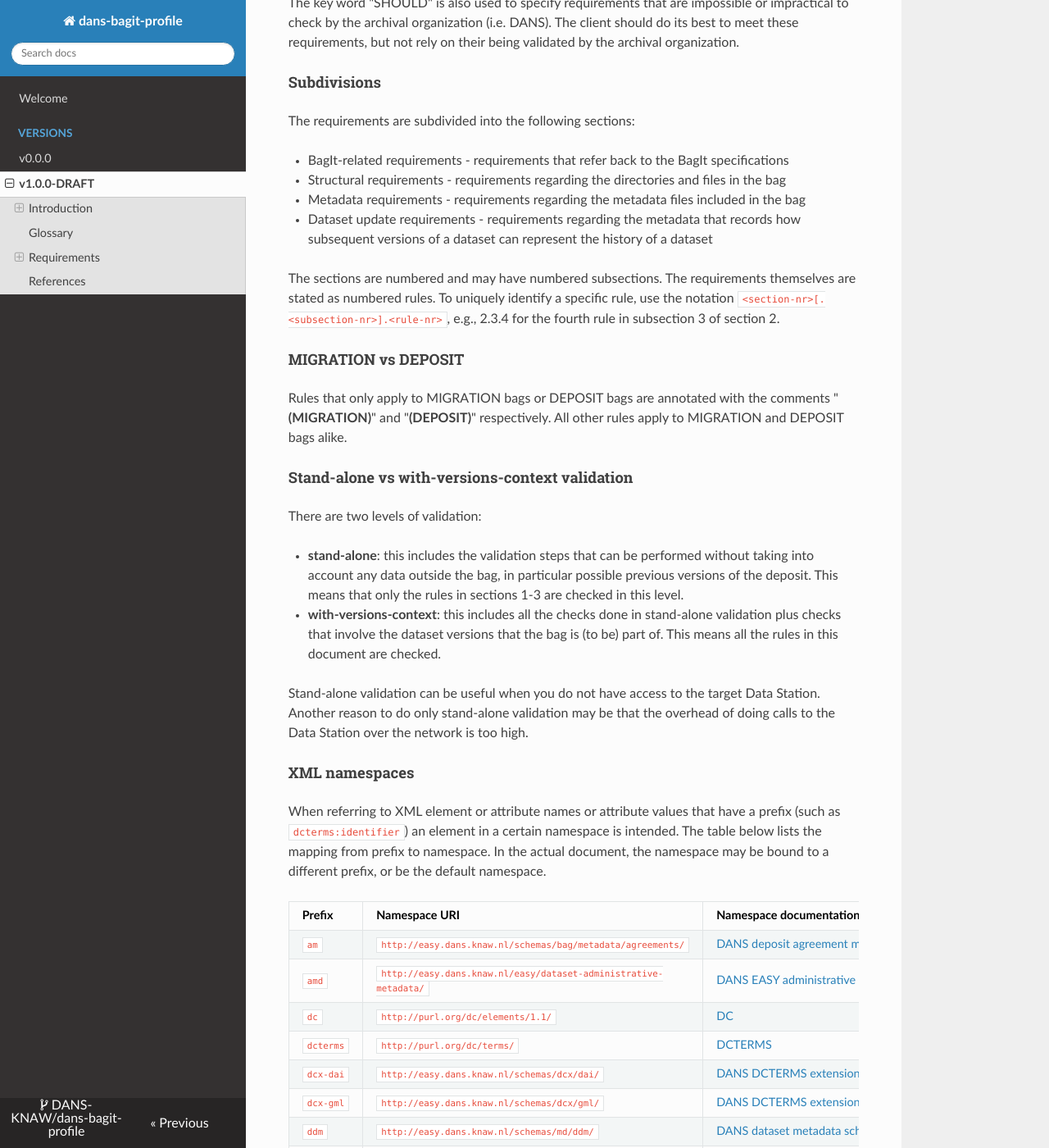
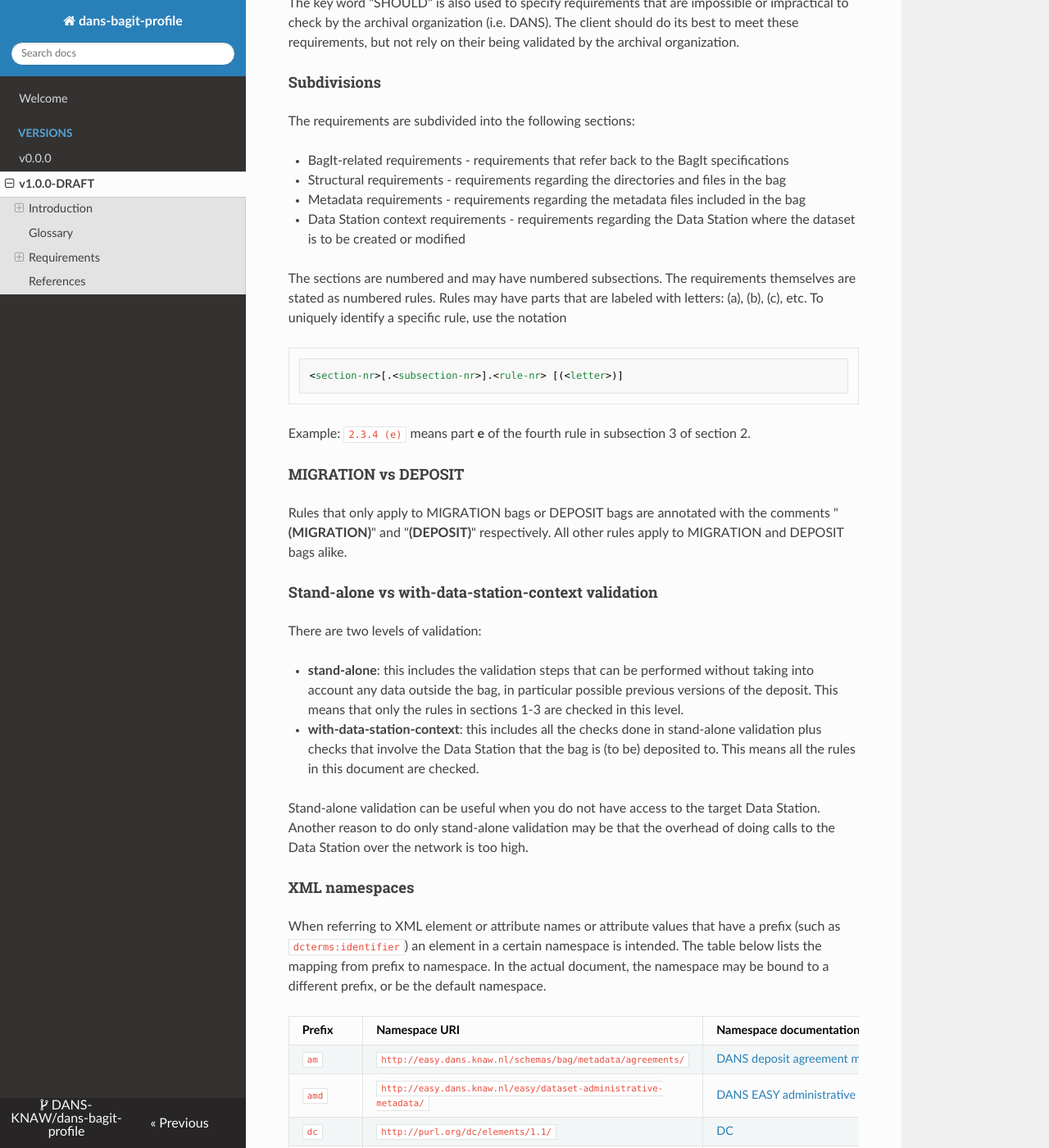
Before and after one commit to aliassheikh/dans-bagit-profile, an MkDocs documentation site: the page built from docs/versions/1.0.0.md, in a window 1280 px wide and 1400 px high, scrolled down 904 px. Shown: the whole window at 82% size. Built offline with MkDocs 1.6.1, drawn with Linux system fonts in a browser that asks for light colours; nearby versions of some CDN libraries; some of the changed text lies outside the part shown.

Commit message:
DD-1041 Fine-tuning (#29)
* Corrections

* Restored errors caused by formatter

* DD-1041. Improvements and proposed amendments

* Update docs/versions/1.0.0.md

Co-authored-by: lindareijnhoudt <linda.reijnhoudt@dans.knaw.nl>

* Processed review comments

Co-authored-by: lindareijnhoudt <linda.reijnhoudt@dans.knaw.nl>

````diff
--- a/docs/versions/1.0.0.md
+++ b/docs/versions/1.0.0.md
@@ -41,28 +41,32 @@
 * BagIt-related requirements - requirements that refer back to the BagIt specifications
 * Structural requirements - requirements regarding the directories and files in the bag
 * Metadata requirements - requirements regarding the metadata files included in the bag
-* Dataset update requirements - requirements regarding the metadata that records how subsequent versions of a dataset
-  can represent the history of a dataset
+* Data Station context requirements - requirements regarding the Data Station where the dataset is to be created or modified
 
 The sections are numbered and may have numbered subsections. The requirements themselves are stated as numbered rules.
-To uniquely identify a specific rule, use the notation `<section-nr>[.<subsection-nr>].<rule-nr>`, e.g., 2.3.4 for the
-fourth rule in subsection 3 of section 2.
+Rules may have parts that are labeled with letters: (a), (b), (c), etc. To uniquely identify a specific rule, use the
+notation
 
+```
+<section-nr>[.<subsection-nr>].<rule-nr> [(<letter>)]
+```
+
+Example: `2.3.4 (e)` means part **e** of the fourth rule in subsection 3 of section 2.
 
 #### MIGRATION vs DEPOSIT
 
 Rules that only apply to MIGRATION bags or DEPOSIT bags are annotated with the comments "**(MIGRATION)**" and "**(DEPOSIT)**"
 respectively. All other rules apply to MIGRATION and DEPOSIT bags alike.
 
-#### Stand-alone vs with-versions-context validation
+#### Stand-alone vs with-data-station-context validation
 
 There are two levels of validation:
 
 * **stand-alone**: this includes the validation steps that can be performed without taking into account any data outside
-  the bag, in particular possible previous versions of the deposit. This means that only the rules in sections 1-3
-  are checked in this level.
-* **with-versions-context**: this includes all the checks done in stand-alone validation plus checks that involve the
-  dataset versions that the bag is (to be) part of. This means all the rules in this document are checked.
+  the bag, in particular possible previous versions of the deposit. This means that only the rules in sections 1-3 are
+  checked in this level.
+* **with-data-station-context**: this includes all the checks done in stand-alone validation plus checks that involve the
+  Data Station that the bag is (to be) deposited to. This means all the rules in this document are checked.
 
 Stand-alone validation can be useful when you do not have access to the target Data Station. Another reason to do only
 stand-alone validation may be that the overhead of doing calls to the Data Station over the network is too high.
@@ -138,7 +147,7 @@
 
 #### 1.1 Validity
 
-1. The bag MUST be `VALID` according to the [BagIt]{:target=_blank} specifications v1.0 (RFC 8493).
+1. The bag MUST be valid according to the [BagIt]{:target=_blank} specifications v1.0 (RFC 8493).
 
 #### 1.2 `bag-info.txt`
 
@@ -148,15 +157,18 @@
    in [ISO 8601]{:target=_blank} format, including the time zone and a millisecond precision time part. (c) The values
    in the `Created` timestamps SHOULD reflect the correct order of the versions.
 
-3. The `bag-info.txt` file MAY contain at most one element called `Is-Version-Of` with a
+3. The `bag-info.txt` file MAY contain exactly one element called `Data-Station-User-Account`. See rule 4.2 for the
+   requirements if this field is provided.
+
+4. The `bag-info.txt` file MAY contain at most one element called `Is-Version-Of` with a
    [urn:uuid]{:target=_blank}-value.
 
-4. (a) The `bag-info.txt` file MAY contain at most one element called `Has-Organizational-Identifier`. The value of this
-   element MUST start with a client specific prefix agreed between the client and DANS. If there already exists
-   a dataset in the targeted Data Station with the same value in the field `dansOtherId` then Is-Version-Of as described
-   in 1.2.3 MUST be specified to indicate that this deposit is an update of that dataset.
-   (b) If this `Has-Organizational-Identifier` is given, at most one `Has-Organizational-Identifier-Version` MAY be present,
-   containing the version number.
+5. (a) The `bag-info.txt` file MAY contain at most one element called `Has-Organizational-Identifier`. The value of this
+   element MUST start with a client specific prefix agreed between the client and DANS. If there already exists a
+   dataset in the targeted Data Station with the same value in the dataset metadata field `dansOtherId` then `Is-Version-Of` as described
+   in 1.2.4 MUST be specified to indicate that this deposit is an update of that dataset.
+   (b) If this `Has-Organizational-Identifier` is given, at most one `Has-Organizational-Identifier-Version` MAY be
+   present, containing the version number.
 
 #### 1.3 Manifests
 
@@ -165,15 +177,16 @@
 
 ### 2 Structural requirements
 
-1. The bag MUST have a tag-directory called `metadata` directly under the bag base
-   directory.
+1. The bag MUST have a tag-directory called `metadata` directly under the bag base directory.
 
-2. The `metadata` directory MUST contain the files: (a) `metadata/dataset.xml` and (b) `metadata/files.xml`. (c) **(MIGRATION)**
-   It MAY contain the files `metadata/amd.xml`, `metadata/emd.xml`, `metadata/provenance.xml`, `metadata/depositor-info/agreements.xml`.
-   (agreements.xml contains information about agreements between the depositor and DANS. Among other things it specifies the existence of personal data within the files in `data`.).
+2. The `metadata` directory MUST contain the files: (a) `metadata/dataset.xml` and (b) `metadata/files.xml`.
+   (c) **(MIGRATION)** It MAY contain the files `metadata/amd.xml`, `metadata/emd.xml`, `metadata/provenance.xml`
+   , `metadata/depositor-info/agreements.xml`.
+   (agreements.xml contains information about agreements between the depositor and DANS. Among other things it specifies
+   the existence of personal data within the files in `data`.).
 
-3. **(MIGRATION)** The `metadata` directory MAY contain a directory `original` containing a `dataset.xml` and a `files.xml`,
-   representing the original deposit
+3. **(MIGRATION)** The `metadata` directory MAY contain a directory `original` containing a `dataset.xml` and
+   a `files.xml`, representing the original deposit
 
 4. The `metadata` directory MUST NOT contain any other files or directories.
 
@@ -197,12 +210,12 @@
 1. The file `metadata/dataset.xml` MUST adhere to [DANS dataset metadata schema]{:target=_blank}.
 
 2. The file `metadata/dataset.xml` MUST have at least one `dcterms:license` element as a child of the
-   `dcmiMetadata` element. This element MUST have the attribute `xsi:type="dcterms:URI"`, and the element text MUST be one
-   of the [URIs of approved licenses]{:target=_blank}.
+   `dcmiMetadata` element. This element MUST have the attribute `xsi:type="dcterms:URI"`, and the element text MUST be
+   one of the [URIs of approved licenses]{:target=_blank}.
 
-3. The file `metadata/dataset.xml` MAY contain one or
-   more `dcterms:identifier` elements with an attribute `xsi:type="id-type:DOI"`. The text of this element MUST be a
-   syntactically valid [DOI]{:target=_blank} identifier which SHOULD be resolvable.
+3. The file `metadata/dataset.xml` MAY contain one or more `dcterms:identifier` elements with an
+   attribute `xsi:type="id-type:DOI"`. The text of this element MUST be a syntactically valid [DOI]{:target=_blank}
+   identifier which SHOULD be resolvable.
 
 4. Any `dcx-dai:<scheme>` elements (i.e. DAI, ISNI or ORCID) MUST contain an identifier that complies with the syntaxis
    for the selected identifier scheme URI.
@@ -216,22 +229,23 @@
 6. If a `gml:MultiSurface` is used, all nested `gml:Polygon` MUST have the same `srsName` attribute.
 
 7. Any `gml:Point`, `gml:lowerCorner` and `gml:upperCorner` elements MUST have at least two values. These values MUST be
-   numeric. In case of RD (http://www.opengis.net/def/crs/EPSG/0/28992) the values MUST be within the valid range.
+   numeric. In case the `srsName` specifies the [RD]{:target=_blank} scheme the values MUST be within the valid range.
 
 8. Any `dc:identifier` or `dcterms:identifier` element with `xsi:type="id-type:ARCHIS-ZAAK-IDENTIFICATIE`
    MUST have a value of 10 or fewer characters.
 
 9. All URLs used in `metadata/dataset.xml` MUST be valid URLs with protocol http or https.
 
-10. The file `metadata/dataset.xml` MUST have a rights holder, either **(DEPOSIT)** in `<dcterms:rightsHolder>` or **(MIGRATION)** as an author with
-    role `RightsHolder`.
+10. The file `metadata/dataset.xml` MUST have a rights holder, either **(DEPOSIT)** in `<dcterms:rightsHolder>`
+    or **(MIGRATION)** as an author with role `RightsHolder`.
 
 #### 3.2 `metadata/files.xml`
 
 1. The file `metadata/files.xml` MUST adhere to [DANS bag file metadata schema]{:target=_blank}.
 
 2. Each `file` element's `filepath` attribute MUST contain the bag local path to the payload file described. When an
-   `original-filepaths.txt` exists, rule 2.6.2 applies. Directories and non-payload files MUST NOT be described by a `file` element.
+   `original-filepaths.txt` exists, rule 2.6.2 applies. Directories and non-payload files MUST NOT be described by
+   a `file` element.
 
 3. There MUST NOT be more than one `file` element corresponding to a payload file and every payload file MUST be
    described by a `file` element.
@@ -248,13 +262,12 @@
 4. **(MIGRATION)** The file `metadata/provenance.xml` is optional. If it is present it MUST adhere
    to [DANS provenance metadata schema]{:target=_blank}.
 
-### 4 Dataset update requirements
+### 4 Data Station context requirements
 
-1. If `bag-info.txt` contains the element `Is-Version-Of` the UUID in its value MUST be a sword token
-   in the target Data Station. This SHOULD the sword token of a dataset deposited by the same user account.
-
-2. If `bag-info.txt` contains the element `Is-Version-Of`, it MAY also contain an element On-Behalf-Of
-   with an existing Data Station user id. This account MUST have edit rights on the target dataset.
+1. If `bag-info.txt` contains the element `Is-Version-Of` the UUID in its value MUST be a sword token in the target Data
+   Station. This SHOULD the sword token of a dataset deposited by the same user account.
+2. If `bag-info.txt` contains the element `Data-Station-User-Account` it MUST contain the user name of the Data Station
+   account that is authorized to deposit the bag.
 
 References
 ----------
````
Also changed, not shown: other parts of docs/versions/1.0.0.md (+22 -12 lines).
